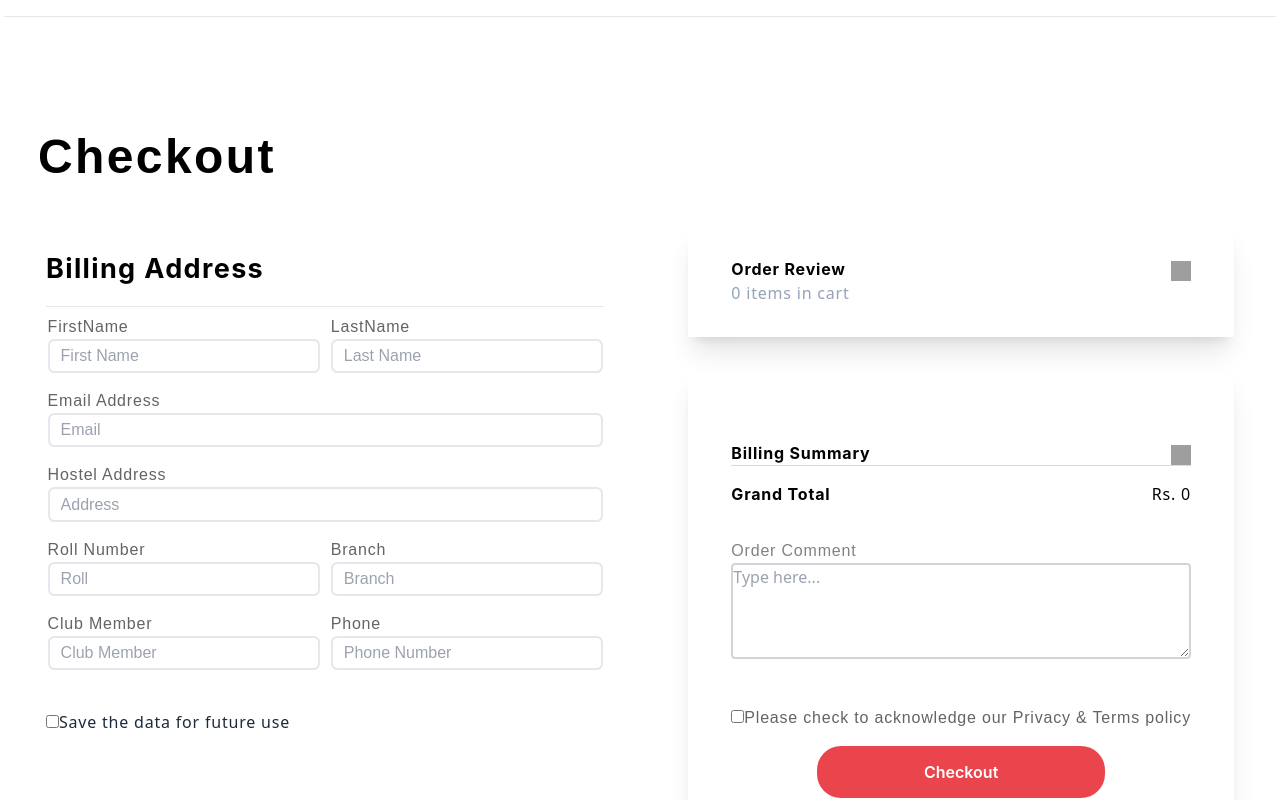
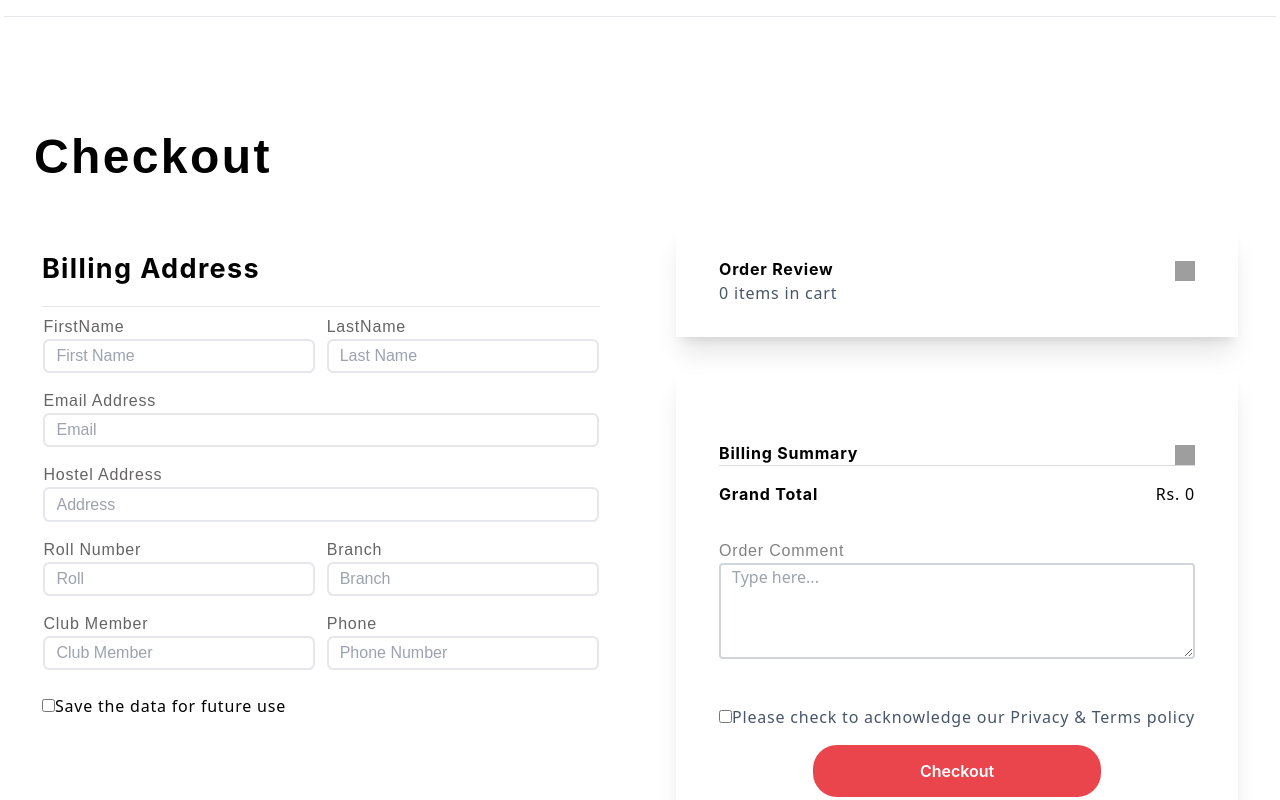
Before and after one commit to bsoc-bitbyte/GetIt, a Nuxt app: page /checkOut in a window 1280 px wide. Shown: the top 800 px of the page. Built offline with nearby package versions, Linux system fonts and the light colour scheme; grey boxes are pictures that could not be loaded.

Commit message:
Update checkOut.vue

```diff
--- a/pages/checkOut.vue
+++ b/pages/checkOut.vue
@@ -1,7 +1,7 @@
 <template>
 
   <div class = "parent mx-[0.25rem]">
-    <form @submit = "submitForm" class = "pb-[3rem] mt-[1rem] max-[1019px]:pt-[3rem]">
+    <form @submit = "submitForm" class = "pb-[3rem] pt-[1rem] max-[1029px]:pt-[3rem]">
       <hr>
 
     <div class="flex-items max-[1029px]:flex-col max-[1019px]:items-center min-[1020px]:flex min-[1020px]:justify-around min-[1020px]:mt-[6rem]">
@@ -54,10 +54,10 @@
           <input type="tel" placeholder = "Phone Number" id="phone" v-model.trim.number.lazy="formValue.phone" class="pl-[0.69rem] w-full min-[1020px]:w-[17rem] rounded-[0.4rem] py-[0.2rem] border-2 border-gray-200">
         </div>
         </div>
-        <div class="check2 pt-[2rem]">
-          <input type="checkbox" v-model.trim.lazy="formValue.consent" true-value = "yes" false-value = "no">
-          <label for="check2" class = "text-s subpixel-antialiased tracking-wider text-slate-800">Save the data for future use</label>
-        </div>
+       <div class = "check2 pt-[1rem]">
+          <input type="checkbox" id = "check2" v-model.trim.lazy="formValue.consent" true-value = "yes" false-value = "no">
+          <label for="check2" class = "check2 text-s tracking-wider">Save the data for future use</label>
+         </div>
         </div>
          </div>
         </div>
@@ -68,7 +68,7 @@
             <h3 class="TEXT2 tracking-wider font-bold">
               Order Review
             </h3>
-            <p class = "text-slate-400 subpixel-antialiased tracking-wider">
+            <p class = "text-slate-600 subpixel-antialiased tracking-wider">
               {{ count}} items in cart
             </p>
           </div>
@@ -101,12 +101,12 @@
             </label>
             </div>
             <div class = "pb-[1.5rem]">
-            <textarea id="order-comment" placeholder="Type here..." v-model.trim.lazy = "formValue.comment" class = "border-2 border-gray-300 rounded-[0.25rem] w-full h-[6rem]" />
+            <textarea id="order-comment" placeholder="Type here..." v-model.trim.lazy = "formValue.comment" class = "border-2 border-gray-300 pl-[0.69rem] rounded-[0.25rem] w-full h-[6rem]" />
             </div>
          </div>
          <div>
           <input type="checkbox" id = "checked" v-model.trim.lazy="formValue.checked" true-value = "yes" false-value = "no">
-          <label for="checked" class = "TEXT text-s text-gray-400 tracking-wider">Please check to acknowledge our Privacy & Terms policy</label>
+          <label for="checked" class = "text-s text-slate-600 tracking-wider">Please check to acknowledge our Privacy & Terms policy</label>
          </div>
          <div class="submit-button py-[1rem] flex  justify-center ">
           <button type = "submit" class = "btn py-[1rem] px-[6.69rem] rounded-3xl " @click="submitForm" >Checkout
```
